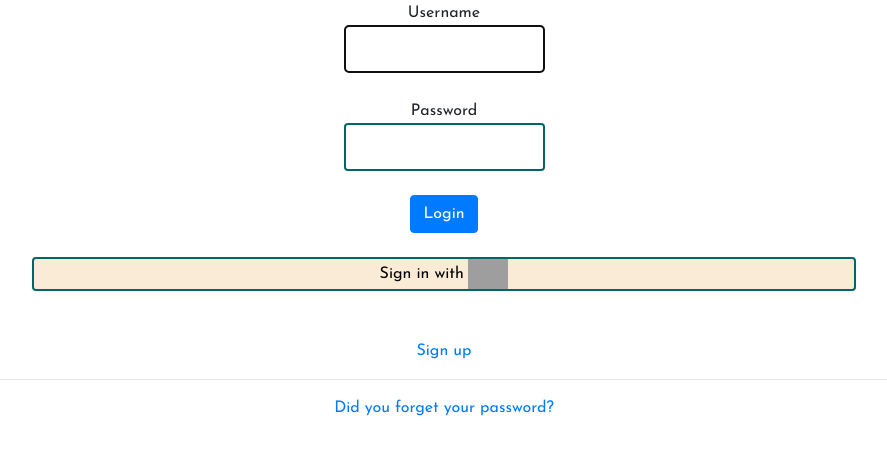
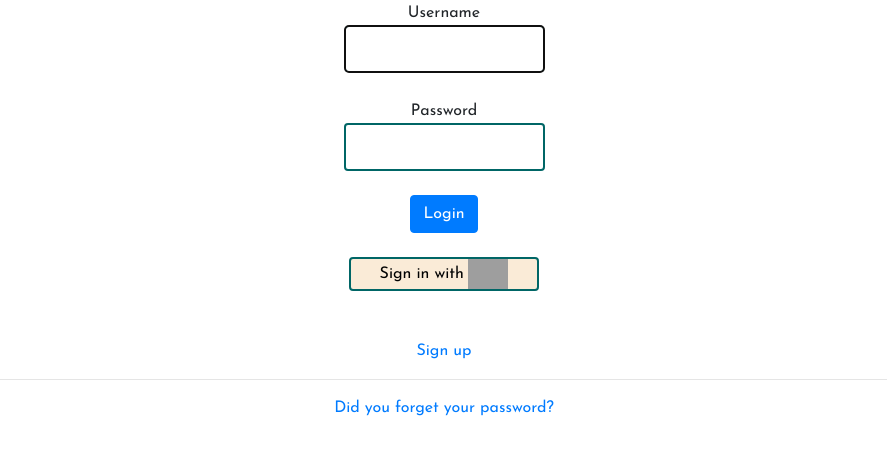
Before and after one commit to vishwakarmad1999/my-blog, a Django app: a page that uses templates/cdn.html in a window 1280 px wide. Shown: the part 161-616 px from the top of the page, without its empty margins (196-1083 px from the left). Run offline with Django 3.2, Linux system fonts and the light colour scheme; some libraries are stand-ins or nearby versions; grey boxes are pictures that could not be loaded.

Commit message:
Google button modified

```diff
--- a/blog/static/css/style.css
+++ b/blog/static/css/style.css
@@ -72,7 +72,7 @@ div h3 a:link {
 
 .google-btn {
 	background: #faebd7;
-	width: 80%;
+	width: 190px;
 	border: 2px solid #006666;
 	border-radius: 4px;
 }
```
